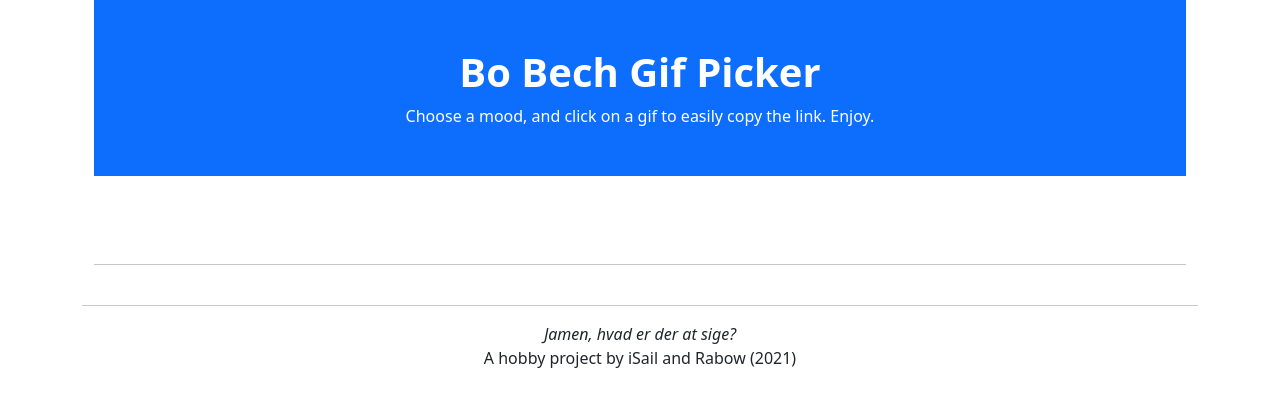
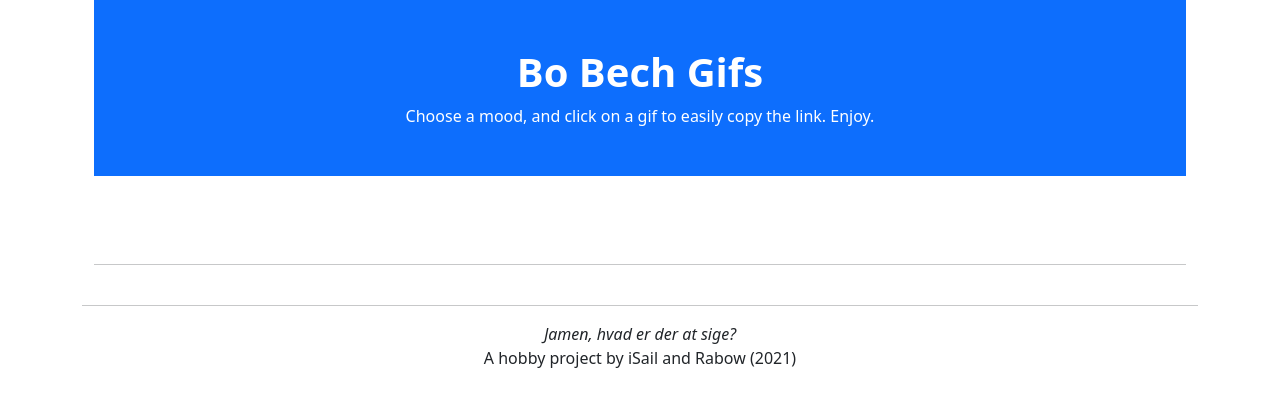
Before and after one commit to rborstroem/BoBechGifs, a Python web app: template flask/templates/home.html in a window 1280 px wide. Shown: the top 407 px of the page. Run offline with Jinja, Linux system fonts and the light colour scheme; the template is opened without the code that fills it, so the values that code supplies are empty.

Commit message:
changed title

```diff
--- a/flask/templates/home.html
+++ b/flask/templates/home.html
@@ -3,7 +3,7 @@
 {% block content %}
     <div class="container">
         <div class="title-container bg-primary py-4 text-white">
-            <h1 class="d-flex justify-content-center mt-4">Bo Bech Gif Picker</h1>
+            <h1 class="d-flex justify-content-center mt-4">Bo Bech Gifs</h1>
             <span class="d-flex justify-content-center mb-4">Choose a mood, and click on a gif to easily copy the link. Enjoy.</span>
         </div>
 
--- a/flask/templates/layout.html
+++ b/flask/templates/layout.html
@@ -8,7 +8,7 @@
     <!-- Bootstrap CSS -->
     <link href="https://cdn.jsdelivr.net/npm/bootstrap@5.1.0/dist/css/bootstrap.min.css" rel="stylesheet" integrity="sha384-KyZXEAg3QhqLMpG8r+8fhAXLRk2vvoC2f3B09zVXn8CA5QIVfZOJ3BCsw2P0p/We" crossorigin="anonymous">
     <script src="https://ajax.googleapis.com/ajax/libs/jquery/3.5.1/jquery.min.js"></script>
-    <title>Bo Bech er gud</title>
+    <title>Bo Bech Gifs</title>
     <link rel="shortcut icon" href="{{ url_for('static', filename='favicon.ico') }}">
   </head>
   <body>
```
